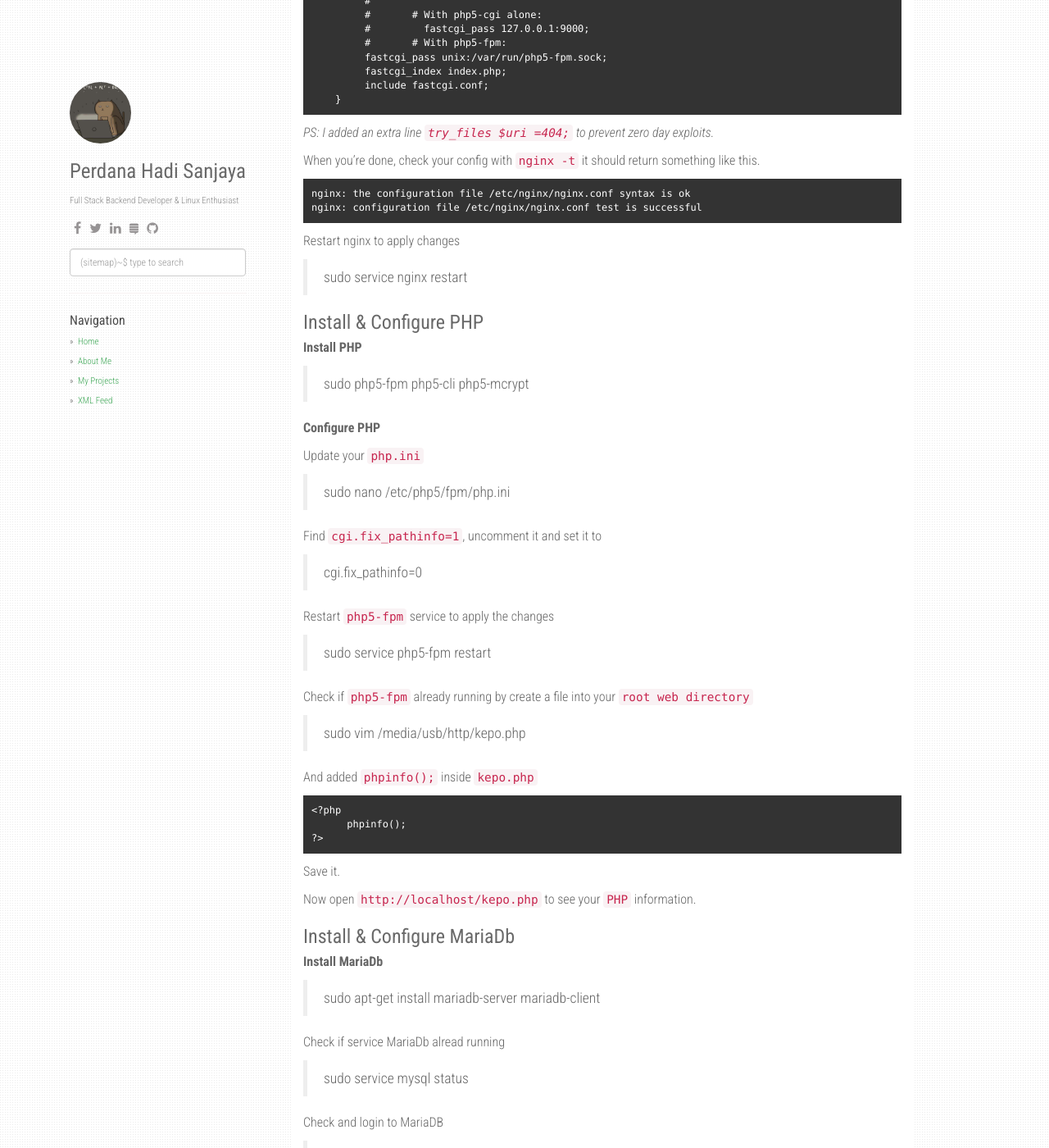
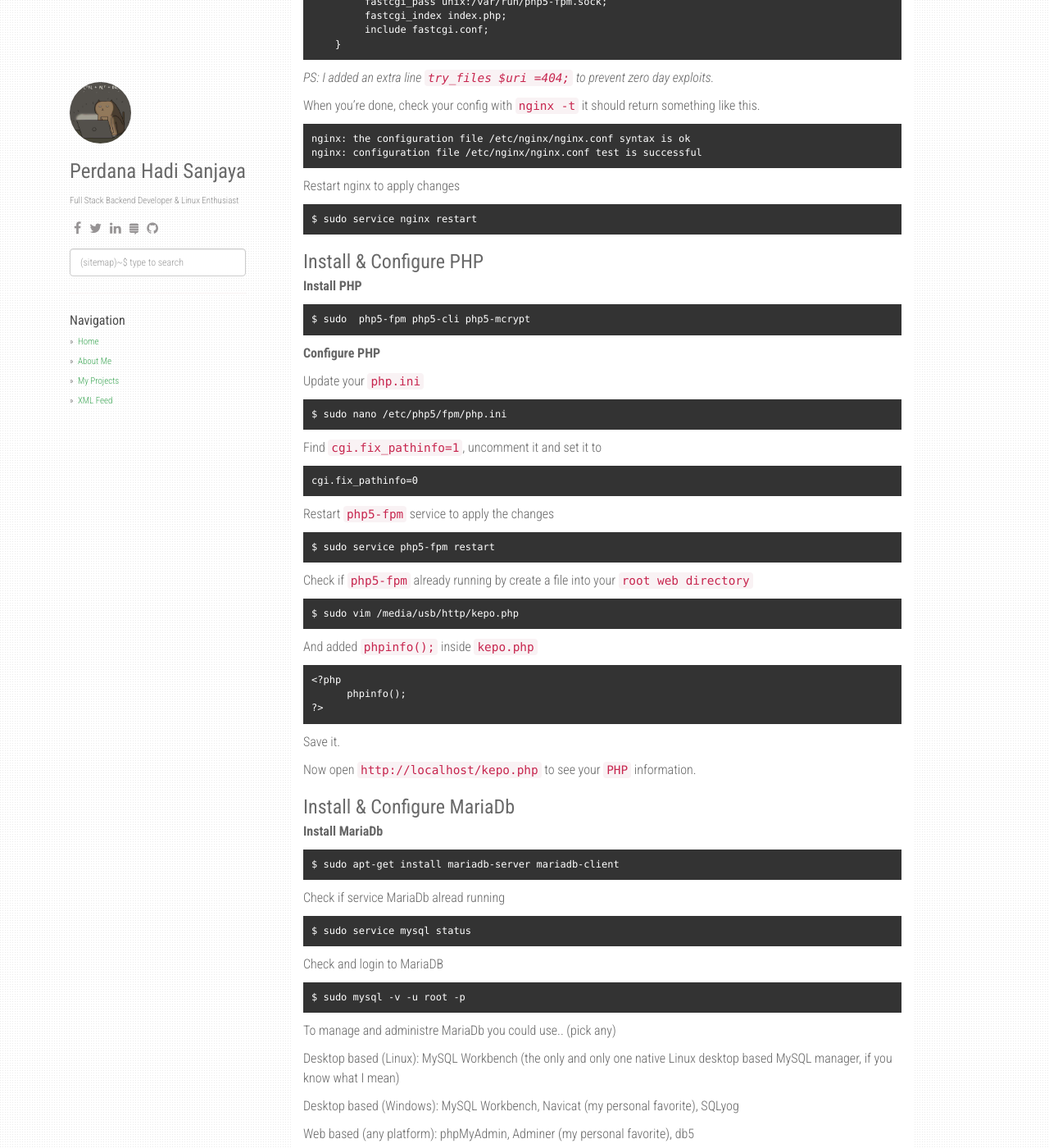
Before and after one commit to ceroberoz/firebase-blog, a Jekyll site: the page built from _posts/2017-04-12-setup-lemp-stack-debian-jessie.md, in a window 1280 px wide and 1400 px high, scrolled down 1161 px. Shown: the whole window at 82% size. Built offline with Jekyll 4.4.1, drawn with Linux system fonts in a browser that asks for light colours; nearby versions of some CDN libraries; comment, search, counter and statistics services are not loaded; some of the changed text lies outside the part shown.

Commit message:
update typo

````diff
--- a/_posts/2017-04-12-setup-lemp-stack-debian-jessie.md
+++ b/_posts/2017-04-12-setup-lemp-stack-debian-jessie.md
@@ -23,23 +23,23 @@ So here what I do.
 **Install Nginx**
 
 It's a straightforward process :)
-
-> sudo apt-get install nginx
-
+```
+$ sudo apt-get install nginx
+```
 **Configure Nginx**
 
 Set worker process Nginx to fit your total core(s). You may subtitute vim with your-favorite-text-editor.
-
-> sudo vim /etc/nginx/nginx.conf
-
+```
+$ sudo vim /etc/nginx/nginx.conf
+```
 Set `worker_processes` to 4
-
-> worker_processes 4;
-
+```
+$ worker_processes 4;
+```
 Save the changes and restart Nginx
-
-> sudo service nginx restart
-
+```
+$ sudo service nginx restart
+```
 Configure `/etc/nginx/sites-available/default`, add `index.php` into `index` section.
 
 You can also set `root` directory to fit your needs, in my case I set it into `*/media/usb/http`
@@ -81,33 +81,33 @@ nginx: configuration file /etc/nginx/nginx.conf test is successful
 ```
 
 Restart nginx to apply changes
-
-> sudo service nginx restart
-
+```
+$ sudo service nginx restart
+```
 ### Install & Configure PHP
 
 **Install PHP**
-
-> sudo  php5-fpm php5-cli php5-mcrypt
-
+```
+$ sudo  php5-fpm php5-cli php5-mcrypt
+```
 **Configure PHP**
 
 Update your `php.ini`
-
-> sudo nano /etc/php5/fpm/php.ini
-
+```
+$ sudo nano /etc/php5/fpm/php.ini
+```
 Find `cgi.fix_pathinfo=1`, uncomment it and set it to
-
-> cgi.fix_pathinfo=0
-
+```
+cgi.fix_pathinfo=0
+```
 Restart `php5-fpm` service to apply the changes
-
-> sudo service php5-fpm restart
-
+```
+$ sudo service php5-fpm restart
+```
 Check if `php5-fpm` already running by create a file into your `root web directory`
-
-> sudo vim /media/usb/http/kepo.php
-
+```
+$ sudo vim /media/usb/http/kepo.php
+```
 And added `phpinfo();` inside `kepo.php`
 ```
 <?php
@@ -121,17 +121,17 @@ Now open `http://localhost/kepo.php` to see your `PHP` information.
 ### Install & Configure MariaDb
 
 **Install MariaDb**
-
-> sudo apt-get install mariadb-server mariadb-client
-
+```
+$ sudo apt-get install mariadb-server mariadb-client
+```
 Check if service MariaDb alread running
-
-> sudo service mysql status
-
+```
+$ sudo service mysql status
+```
 Check and login to MariaDB
-
-> sudo mysql -v -u root -p
-
+```
+$ sudo mysql -v -u root -p
+```
 To manage and administre MariaDb you could use.. (pick any)
 
 Desktop based (Linux): MySQL Workbench (the only and only one native Linux desktop based MySQL manager, if you know what I mean)
````
Also changed, not shown: _posts/2017-02-2-orange-pi-zero-101.md (+2 -2 lines), _posts/2017-04-18-create-virtualhost-apache2-ubuntu-16.04.md (+2 -2 lines).
